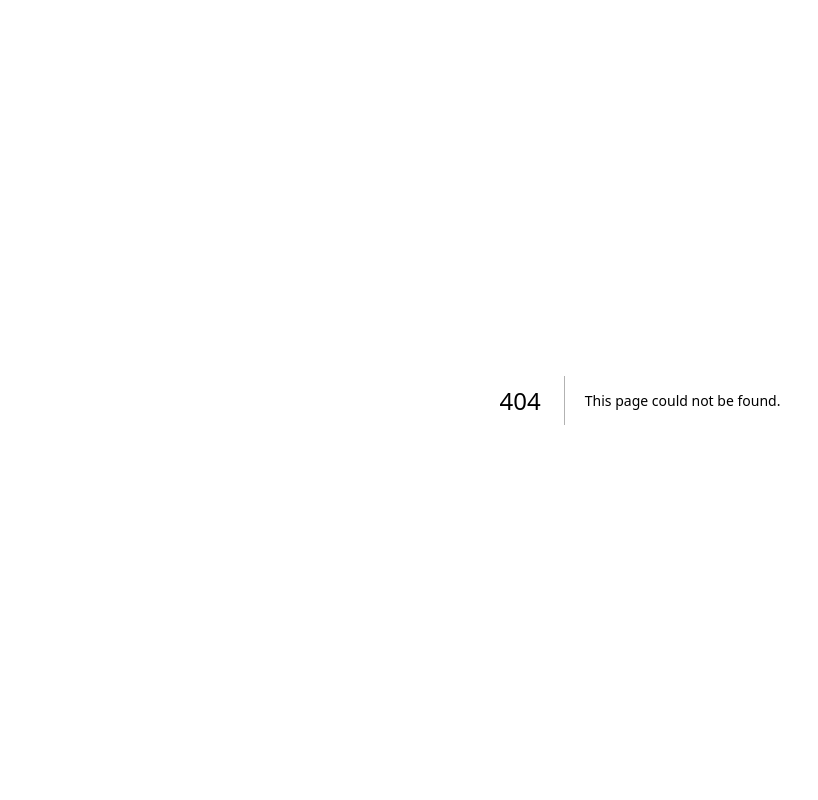
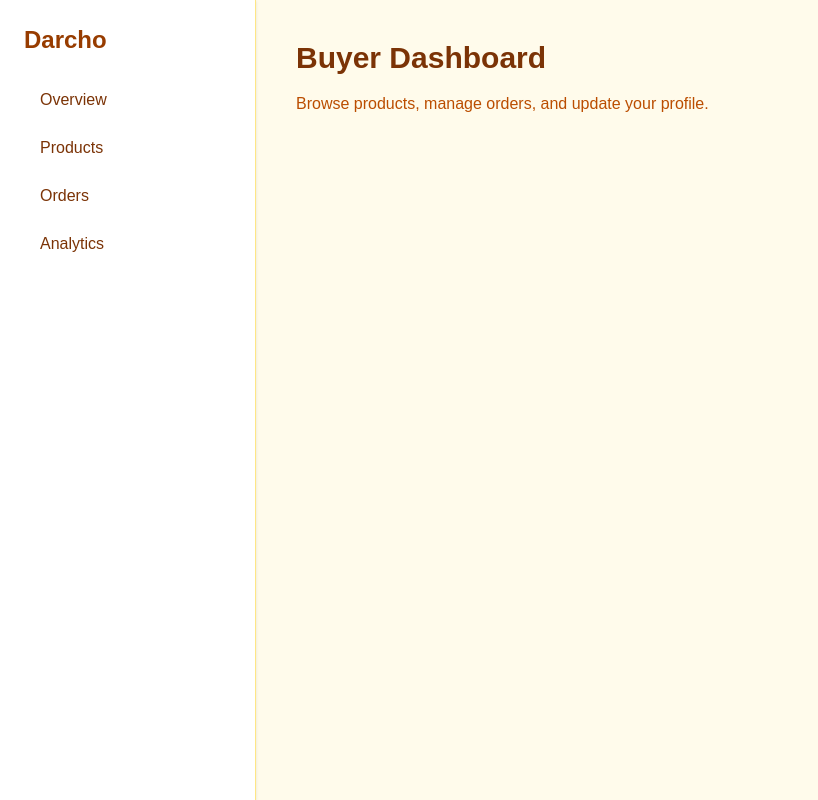
Before and after one commit to Abrishkassa/darcho, a Next.js app: page /buyer in a window 1280 px wide. Before the commit this address had no page. Shown: the whole page, without its empty margins (0-818 px from the left). Built offline with nearby package versions, Linux system fonts and the light colour scheme.

Commit message:
admin and buyer page

```diff
--- /dev/null
+++ b/src/app/admin/page.tsx
@@ -0,0 +1,14 @@
+import DashboardLayout from "../(dash)/dashboard-layout";
+
+export default function AdminHome() {
+  return (
+    <DashboardLayout>
+      <h2 className="text-3xl font-bold text-amber-900 mb-4">
+        Admin Dashboard
+      </h2>
+      <p className="text-amber-700">
+        Manage users, farmers, buyers, products, and system settings.
+      </p>
+    </DashboardLayout>
+  );
+}
--- /dev/null
+++ b/src/app/buyer/page.tsx
@@ -0,0 +1,14 @@
+import DashboardLayout from "../(dash)/dashboard-layout";
+
+export default function BuyerHome() {
+  return (
+    <DashboardLayout>
+      <h2 className="text-3xl font-bold text-amber-900 mb-4">
+        Buyer Dashboard
+      </h2>
+      <p className="text-amber-700">
+        Browse products, manage orders, and update your profile.
+      </p>
+    </DashboardLayout>
+  );
+}
```
